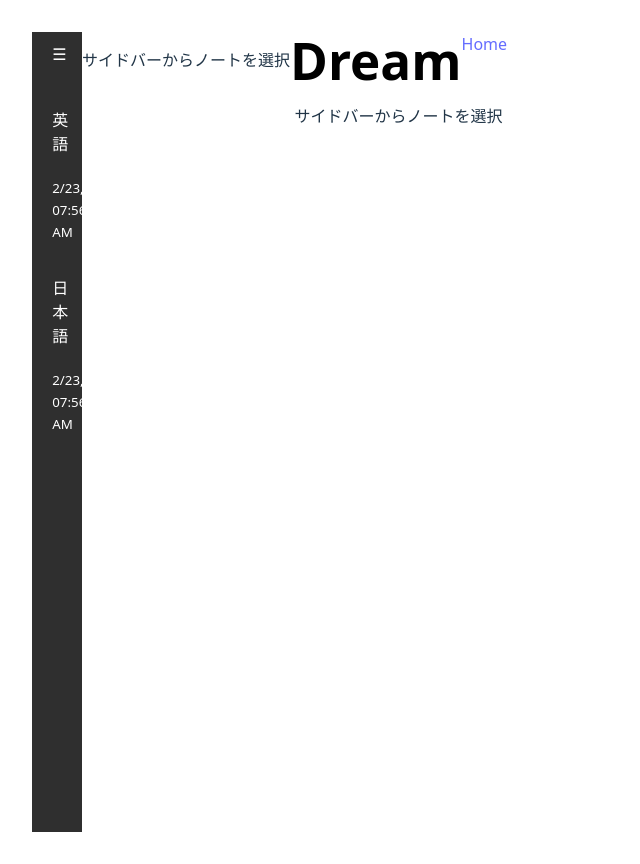
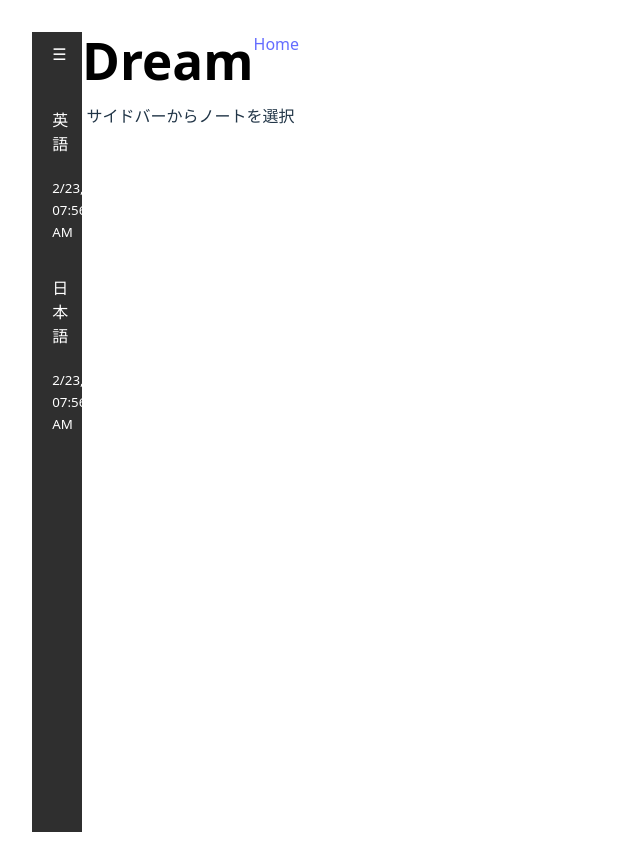
Before and after one commit to kaito-for-git/dream, a React app: page / in a window 1280 px wide. Shown: the top 864 px of the page, without its empty margins (0-640 px from the left). Built offline with nearby package versions, Linux system fonts and the light colour scheme; the HTML template or start-up script is replaced by a standard one.

Commit message:
useState設計の見直し

```diff
--- a/src/App.tsx
+++ b/src/App.tsx
@@ -1,18 +1,27 @@
-// import { useState } from 'react'
-// import reactLogo from './assets/react.svg'
-// import viteLogo from '/vite.svg'
 import './App.css'
 import {BrowserRouter,Routes,Route} from 'react-router-dom'
 import MainContents from './components/main_contents/MainContents'
 import SideBar from './components/side_bar/SideBar'
+import { useState } from 'react'
+import type{Note ,selectedIdProps} from './components/Features/Note'
+import { dummydate } from './components/Data/dummydate1'
 
 function App() {
+  const [selectedId,setSelectedId] = useState<selectedIdProps>(null);
+  const [notes,setNotes] = useState<Note[]>(dummydate);//ノートの状態
+
   return (
       <BrowserRouter>
         <div className="app-Container">
-        < SideBar />
+            < SideBar
+              notes={notes}
+              onSelect={setSelectedId}
+            />
+
           <div className="app-mainContents">
-        < MainContents />
+              < MainContents
+                selectedId={selectedId}
+              />
           </div>
         </div>
         {/*
--- a/src/components/main_contents/MainContents.tsx
+++ b/src/components/main_contents/MainContents.tsx
@@ -1,13 +1,16 @@
 import  Header from './header'
 import  MainFeature from './MainFeature'
+import type{ selectNoteIdProps } from '../Features/Note'
 //メイン画面であるheaderと各機能を描画するためのもの
 
-function MainContents(){
+function MainContents({selectedId}:selectNoteIdProps){
     return(
         <div className="maincontents-main">
             <div>
                 <Header/>
-                <MainFeature/>
+                <MainFeature
+                    selectedId={selectedId}
+                />
             </div>
         </div>
     )
--- a/src/components/main_contents/MainFeature.tsx
+++ b/src/components/main_contents/MainFeature.tsx
@@ -1,16 +1,11 @@
 import './MainFeature.css'
 import {dummydate} from '../Data/dummydate1'
-import type { Note } from '../Features/Note'
+import type { selectNoteIdProps } from '../Features/Note'
 import { useState } from 'react'
 
-type Props ={
-    selectedId:string | null;
-}
-
 //メインの機能を描画する
-function MainFeature({selectedId}:Props){
-    //const [note,setNote]  = useState<Note[]>();
-    const selectNote = dummydate.find(s => s.id === selectedId);
+function MainFeature({selectedId}:selectNoteIdProps){
+    const selectNote = dummydate.find(s=>s.id ===selectedId);
 
     return(
         <div>
--- a/src/components/side_bar/SideBar.tsx
+++ b/src/components/side_bar/SideBar.tsx
@@ -1,27 +1,24 @@
 import './SideBar.css'
 import { useState } from 'react'
 import { dummydate } from '../Data/dummydate1';
-import type { Note } from '../Features/Note'
+import type { Note,noteProps } from '../Features/Note'
 import { data } from 'react-router-dom';
 import MainFeature from '../main_contents/MainFeature';
 
 //サイドバーの描画をする
-function SideBar(){
+function SideBar({notes,onSelect}:noteProps){
     const [isOpen,setIsOpen] = useState(false);//サイドバーの状態
-    const [note,setNotes] = useState<Note[]>(dummydate);//ノートの状態
-    const [selectedId,SetSelectedId] = useState<string | null>(null);//main featureに渡すための状態
 
     return(
-        <>
         <div className={`SideBar-Style ${isOpen ? 'open' : 'closed'}`}>
             <button className="Hamburger-Style" onClick={() => setIsOpen(!isOpen)}>
                 ☰
             </button>
-            {dummydate.map((note) =>(
+            {notes.map((note) =>(
                 <button
                 key={note.id}
                 className='Notes-Style'
-                onClick={() => SetSelectedId(note.id)}//main featureに描画するノートのidを渡す
+                onClick={() => onSelect(note.id)}//main featureに描画するノートのidを渡す
                 >
                 <div className="A-Note-style">
                     <h4>{note.title}</h4>
@@ -37,8 +34,6 @@ function SideBar(){
             </button>
             ))}
         </div>
-        <MainFeature selectedId={selectedId}/>
-        </>
     )
 }
 
```
Also changed, not shown: src/components/Features/Note.ts (+21 -1 lines), 1 other file (tests, documents, lock files or other folders). Lines whose indentation alone changed are shown as unchanged.
